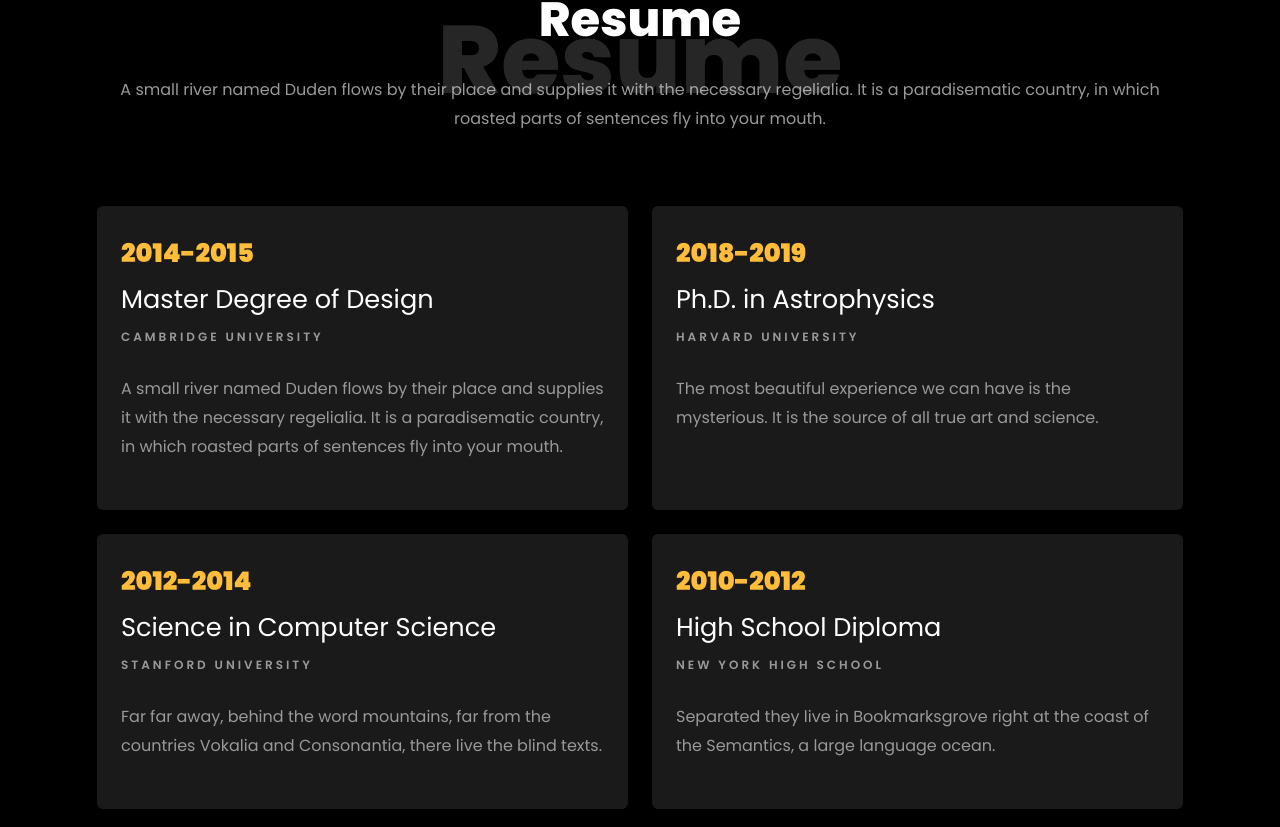
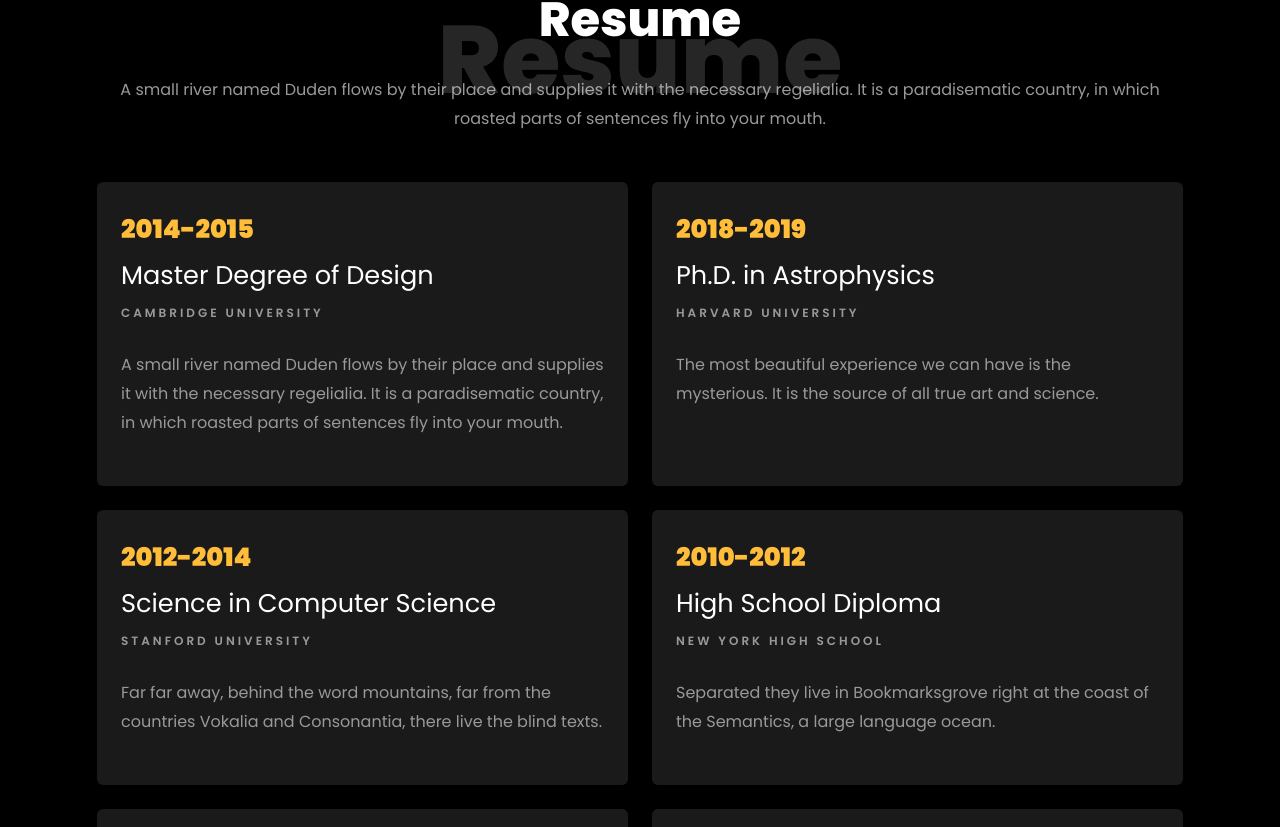
Before and after one commit to imbeltagy/Clark, a React (Vite) app: page / in a window 1280 px wide. Shown: the part 1613-2440 px from the top of the page. Built offline with nearby package versions, Linux system fonts and the light colour scheme.

Commit message:
Added Padding Bottom for Sections and Sectioins Titles

```diff
--- a/src/app.sass
+++ b/src/app.sass
@@ -10,7 +10,6 @@ html
   min-height: 100%
   font-family: 'Poppins', Arial, sans-serif
   background: $c-dark
-  height: 3000px
 
 .container
   @include xl-screens
@@ -18,3 +17,5 @@ html
 
 section:not(.hero)
   padding-top: 7rem
+section:not(.hero):not(.about)
+  padding-bottom: 7rem
--- a/src/common/sectionTitle/Index.jsx
+++ b/src/common/sectionTitle/Index.jsx
@@ -2,7 +2,7 @@ import "./style.sass";
 
 const SectionTitle = ({ children, alignLeft, bgText }) => {
   return (
-    <div className={`section-title text-light ${alignLeft ? "text-start" : "text-center"}`} data-bg-text={bgText}>
+    <div className={`section-title mb-5 text-light ${alignLeft ? "text-start" : "text-center"}`} data-bg-text={bgText}>
       {children}
     </div>
   );
--- a/src/layout/about/components/Info.jsx
+++ b/src/layout/about/components/Info.jsx
@@ -11,7 +11,7 @@ const Info = ({ variants }) => {
   ];
 
   return (
-    <div className="info my-5 ps-2">
+    <div className="info mb-5 ps-2">
       {info.map((element) => (
         <motion.div className="row mb-3" variants={variants} key={element.name}>
           <span className="col-3 text-white fw-600">{element.name}:</span>
--- a/src/layout/resume/Index.jsx
+++ b/src/layout/resume/Index.jsx
@@ -60,7 +60,7 @@ const Resume = () => {
         </SectionTitle>
 
         {/* Content */}
-        <div className="cards row row-cols-md-2 g-4 mt-5">
+        <div className="cards row row-cols-md-2 g-4">
           {cardsContent.map((element) => (
             <motion.div
               initial={{ y: 100, opacity: 0 }}
@@ -83,7 +83,7 @@ const Resume = () => {
         </div>
 
         {/* Button */}
-        <div className="my-5 py-5">
+        <div className="mt-5 pt-5">
           <LinkBtn className="mx-auto fw-600 py-4 px-5">Download CV</LinkBtn>
         </div>
       </div>
```
